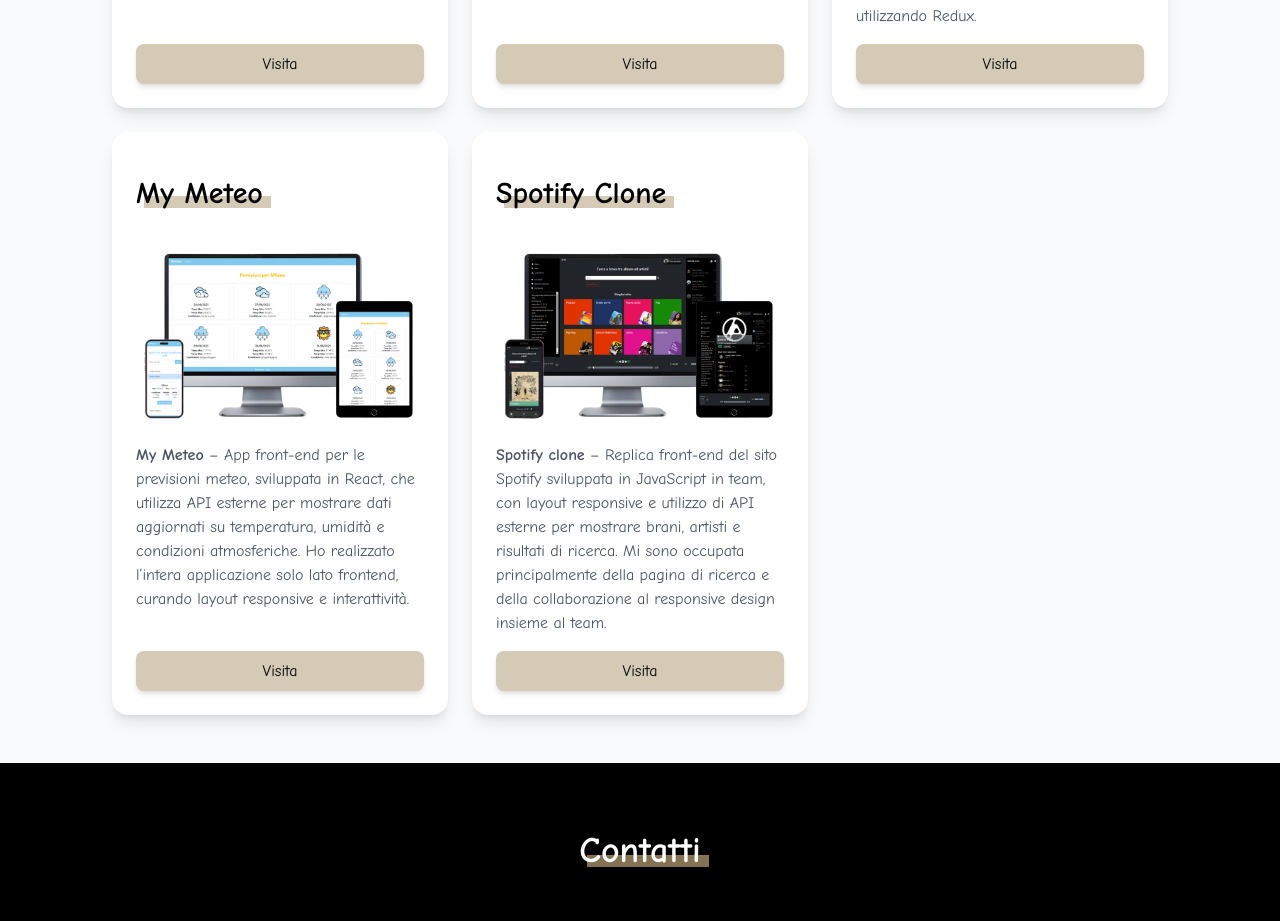
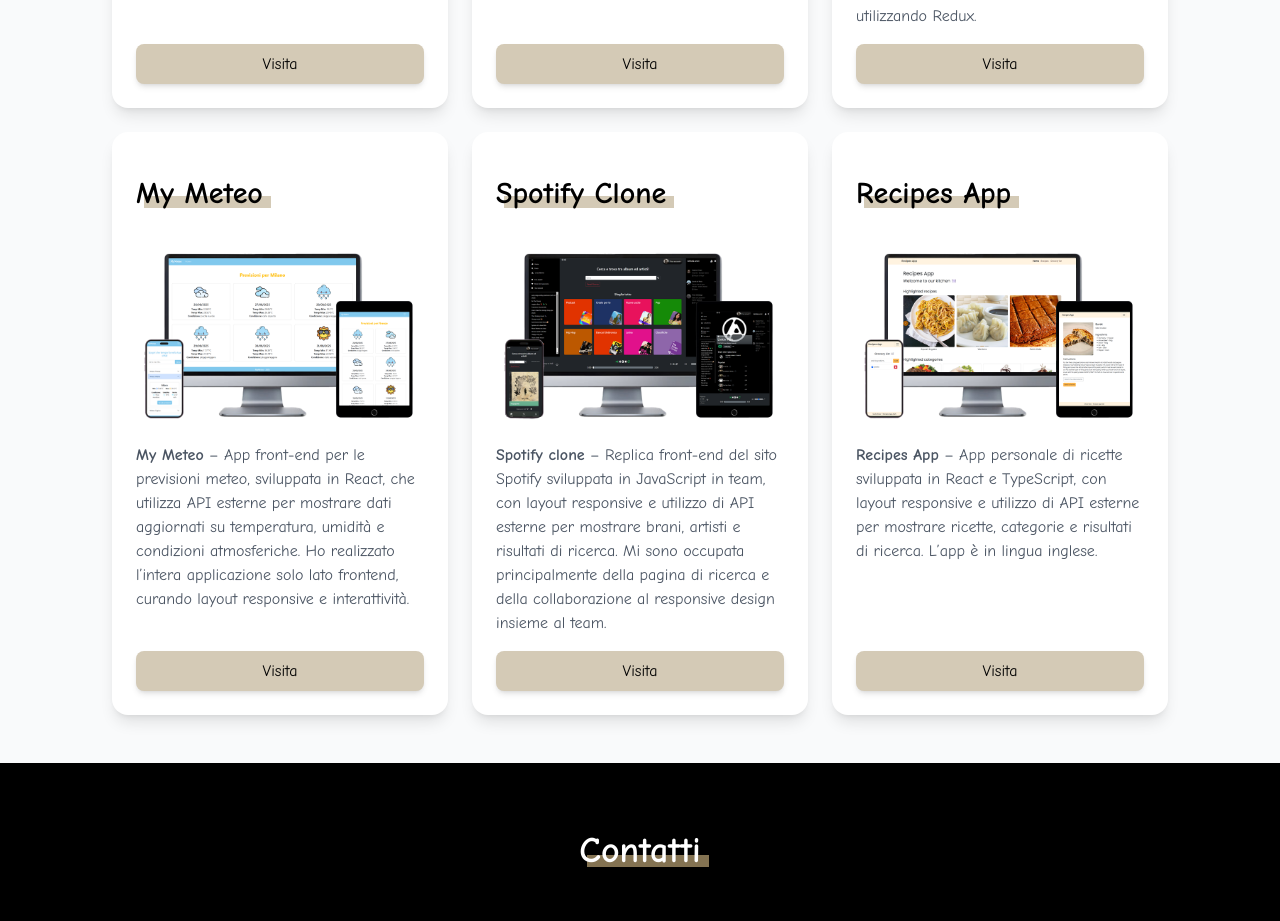
Before and after one commit to giulia-r01/giulia-rizzo_portfolio, a React (Vite) app: page / in a window 1280 px wide. Shown: the part 1242-2163 px from the top of the page. Built offline with nearby package versions, Linux system fonts and the light colour scheme.

Commit message:
add new project

```diff
--- a/src/components/Projects.jsx
+++ b/src/components/Projects.jsx
@@ -147,6 +147,33 @@
             Visita
           </a>
         </div>
+
+        <div className="bg-white rounded-2xl shadow-lg p-6 flex flex-col justify-between h-full">
+          <div>
+            <h3 className="relative inline-block text-3xl font-bold text-black mb-8 pt-5">
+              <span className="relative z-10 whitespace-nowrap">
+                Recipes App
+              </span>
+              <span className="absolute bottom-1 left-2 w-full h-3 bg-[#D4CAB6] z-0"></span>
+            </h3>
+            <img src="./img/Recipe-App.png" alt="Mockup sito Recipes App" />
+            <p className="text-gray-600 my-4">
+              <strong>Recipes App</strong> – App personale di ricette sviluppata
+              in React e TypeScript, con layout responsive e utilizzo di API
+              esterne per mostrare ricette, categorie e risultati di ricerca.
+              L’app è in lingua inglese.
+            </p>
+          </div>
+          <a
+            href="https://recipes-app-swart-tau.vercel.app/"
+            target="_blank"
+            rel="noopener noreferrer"
+            aria-label="Visita il sito Recipes App"
+            className="text-center inline-block px-4 py-2 bg-[#D4CAB6] text-black rounded-lg shadow-md hover:bg-[#c2b79d]"
+          >
+            Visita
+          </a>
+        </div>
       </div>
     </section>
   )
```
Also changed, not shown: public/img/Recipe-App.png (added).
